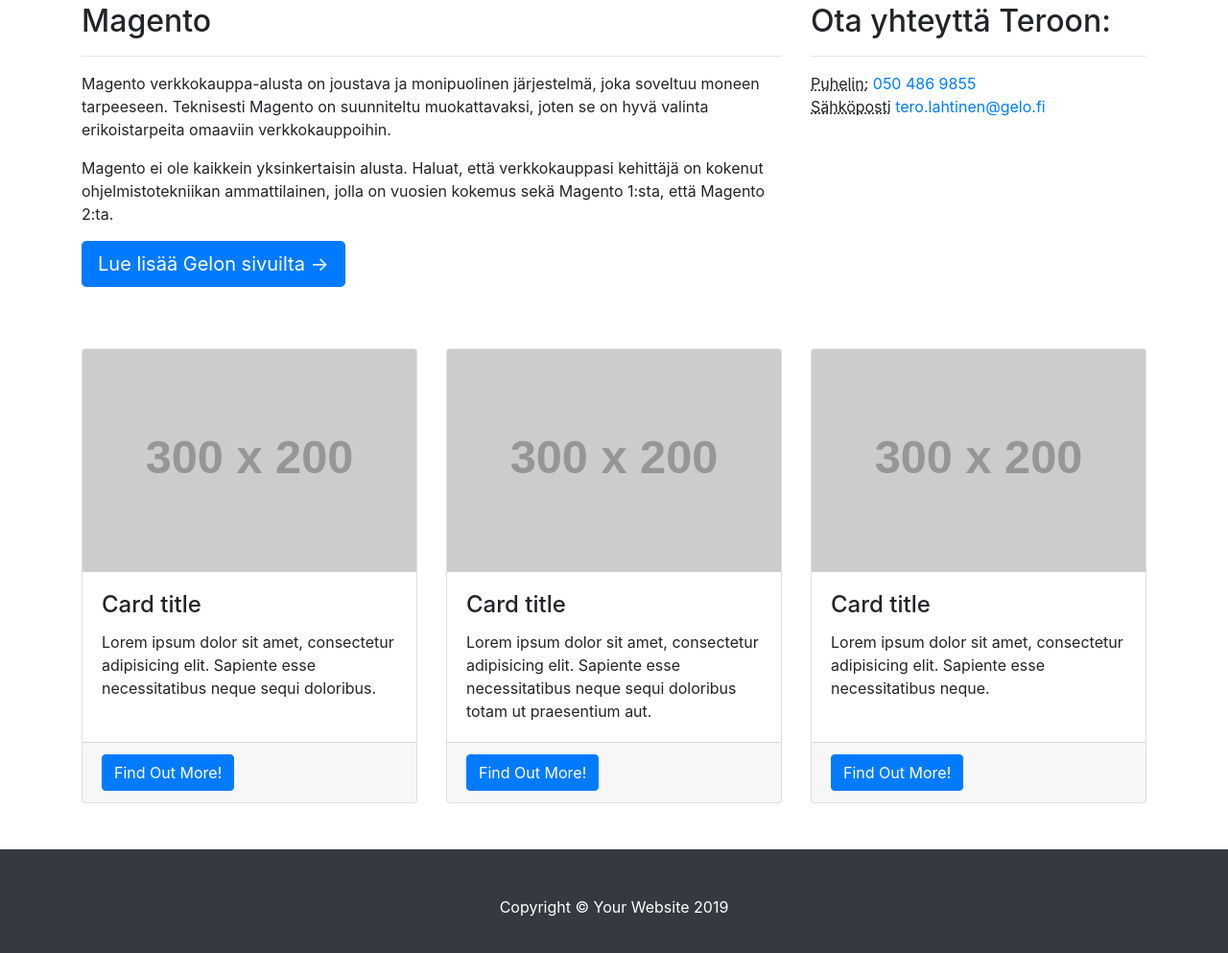
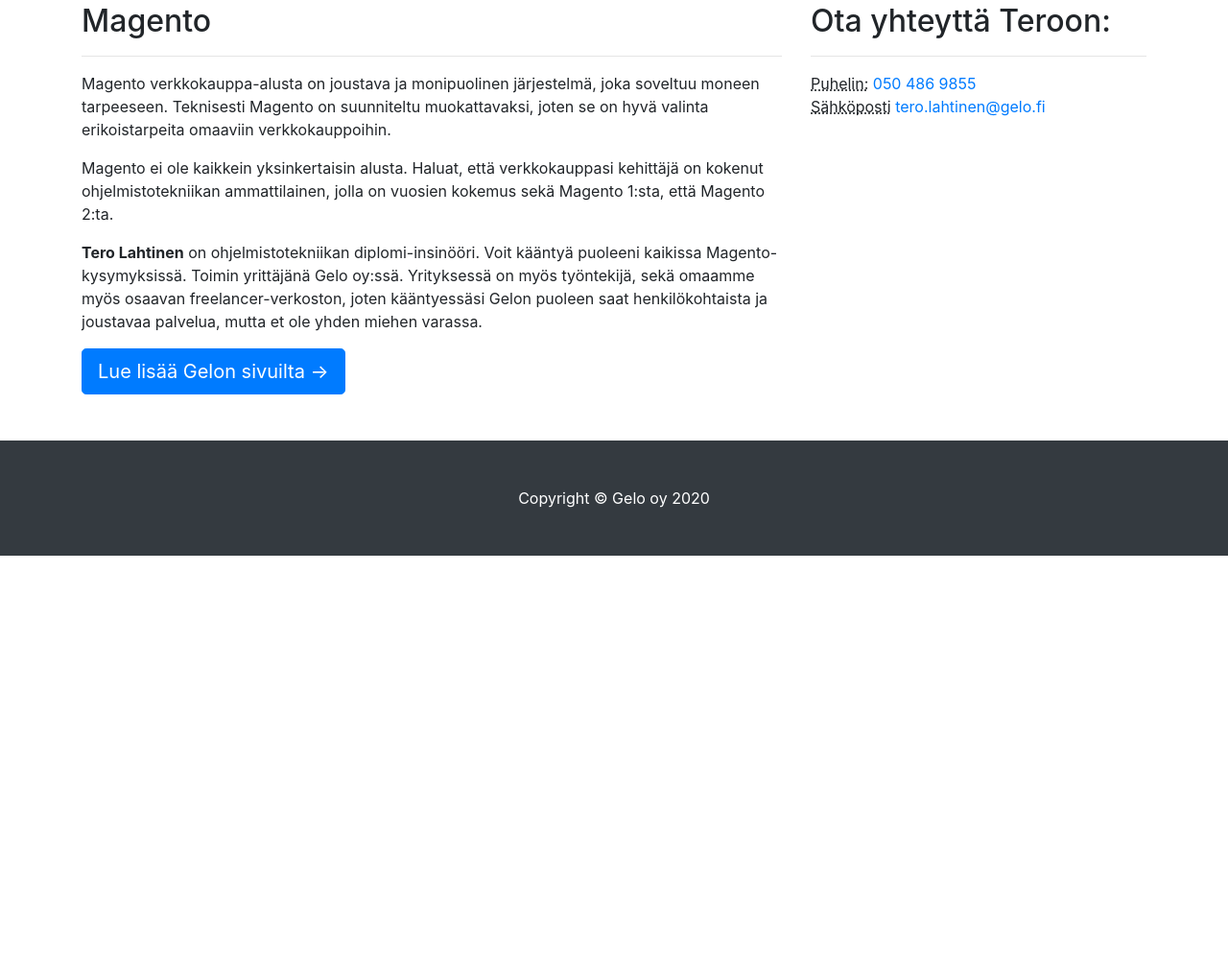
Before and after one commit to terolahtinen/magentokoodari, a website: page index.html in a window 1280 px wide. Shown: the part 465-1458 px from the top of the page at 96% size. After the commit the page ends 1044 px from the top, so only its background shows below. Drawn offline with Linux system fonts and the light colour scheme; placeholder pictures from the web are drawn by us.

Commit message:
more content

```diff
--- a/index.html
+++ b/index.html
@@ -69,6 +69,7 @@
         <hr>
         <p>Magento verkkokauppa-alusta on joustava ja monipuolinen järjestelmä, joka soveltuu moneen tarpeeseen. Teknisesti Magento on suunniteltu muokattavaksi, joten se on hyvä valinta erikoistarpeita omaaviin verkkokauppoihin.</p>
         <p>Magento ei ole kaikkein yksinkertaisin alusta. Haluat, että verkkokauppasi kehittäjä on kokenut ohjelmistotekniikan ammattilainen, jolla on vuosien kokemus sekä Magento 1:sta, että Magento 2:ta. <p>
+        <p><strong>Tero Lahtinen</strong> on ohjelmistotekniikan diplomi-insinööri. Voit kääntyä puoleeni kaikissa Magento-kysymyksissä. Toimin yrittäjänä Gelo oy:ssä. Yrityksessä on myös työntekijä, sekä omaamme myös osaavan freelancer-verkoston, joten kääntyessäsi Gelon puoleen saat henkilökohtaista ja joustavaa palvelua, mutta et ole yhden miehen varassa.</p>
         <a class="btn btn-primary btn-lg" href="https://www.gelo.fi/">Lue lisää Gelon sivuilta &rarr;</a>
       </div>
       <div class="col-md-4 mb-5">
@@ -85,7 +86,7 @@
       </div>
     </div>
     <!-- /.row -->
-
+<!--
     <div class="row">
       <div class="col-md-4 mb-5">
         <div class="card h-100">
@@ -124,6 +125,7 @@
         </div>
       </div>
     </div>
+  -->
     <!-- /.row -->
 
   </div>
@@ -132,7 +134,7 @@
   <!-- Footer -->
   <footer class="py-5 bg-dark">
     <div class="container">
-      <p class="m-0 text-center text-white">Copyright &copy; Your Website 2019</p>
+      <p class="m-0 text-center text-white">Copyright &copy; Gelo oy 2020</p>
     </div>
     <!-- /.container -->
   </footer>
```
